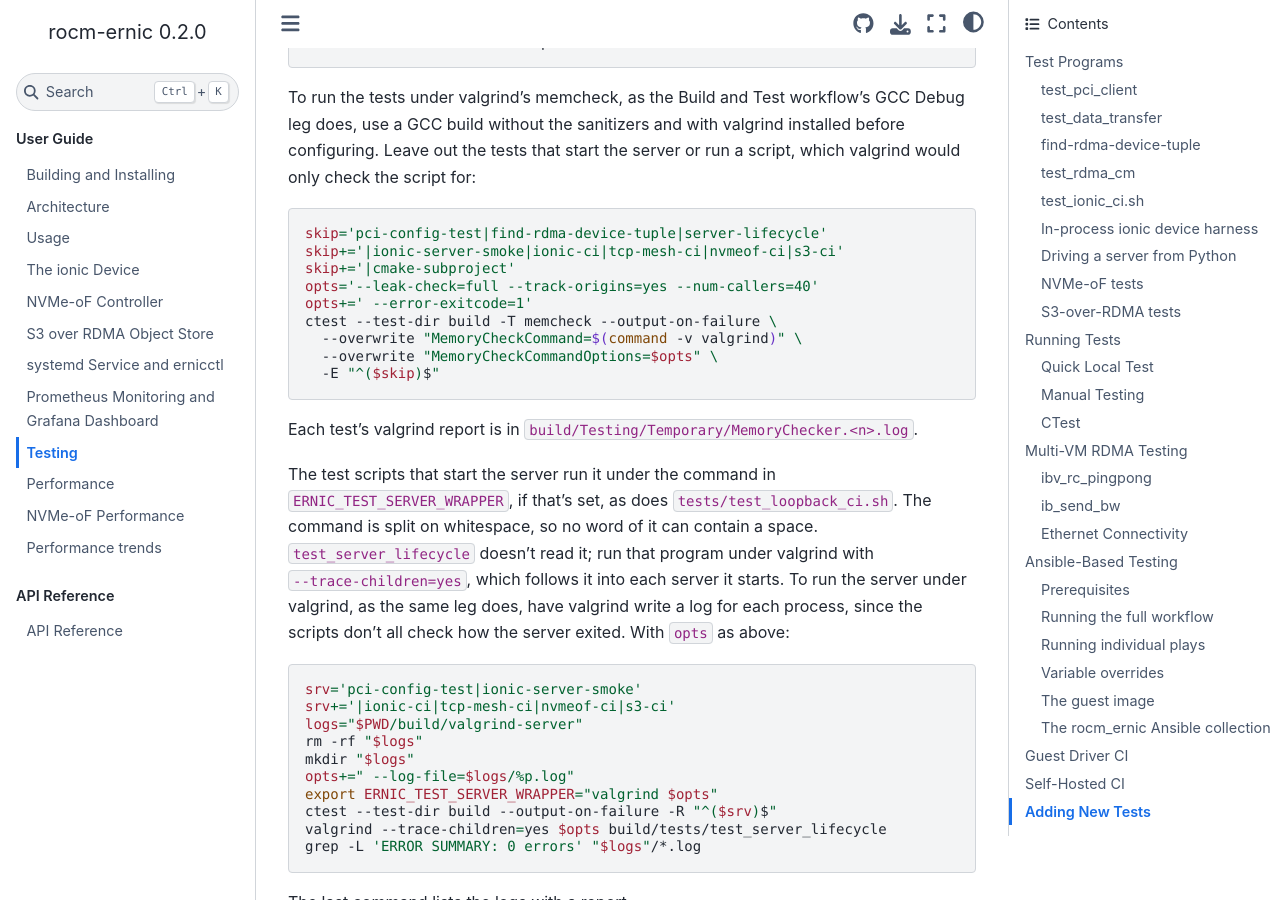
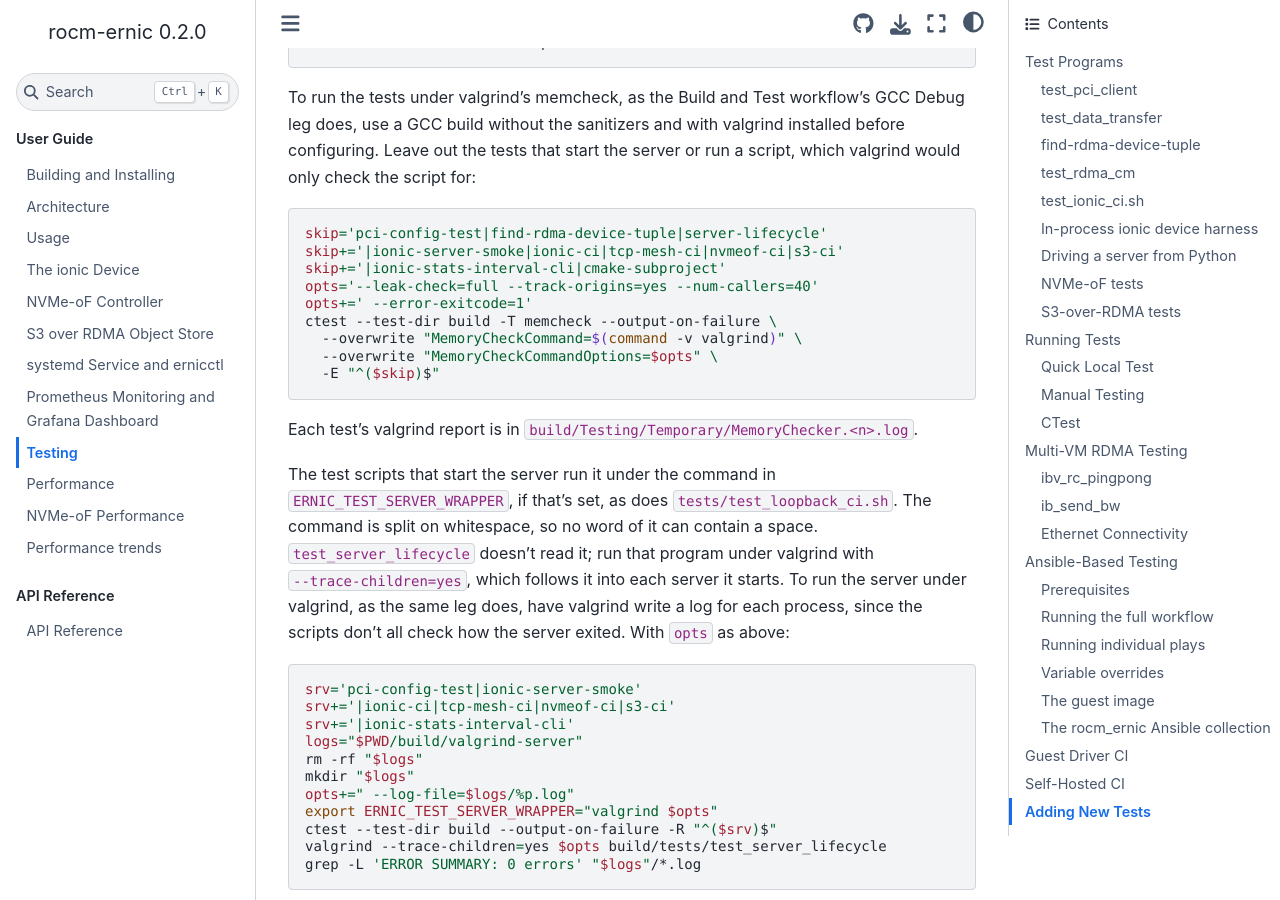
Before and after one commit to ROCm/rocm-ernic, a Sphinx documentation site: the page built from docs/testing.rst, in a window 1280 px wide and 900 px high, scrolled down 5531 px. Built offline with Sphinx 7.4.7 and the Sphinx Book theme 1.1.4, drawn with Linux system fonts in a browser that asks for light colours.

Commit message:
tests: run ionic-stats-interval-cli's server under the test wrapper
develop runs CI's GCC Debug tests under valgrind's memcheck, leaving out
the scripts that start the server, and then runs those scripts with the
server itself under ERNIC_TEST_SERVER_WRAPPER.  ionic-stats-interval-cli
starts the server and wasn't in either list, so memcheck ran the script,
and on a system without /bin/bash, such as NixOS, couldn't even start
it.

- The script starts with #!/usr/bin/env bash, as a source-tree script
  should, and runs the server under ERNIC_TEST_SERVER_WRAPPER.
- build-and-test.yml, AGENTS.md and docs/testing.rst leave it out of the
  memcheck run and add it to the server-under-valgrind run.

With the server under valgrind, all 16 of the script's server runs end
with no report.

Co-Authored-By: Claude Opus 5.5 <noreply@anthropic.com>

```diff
--- a/docs/testing.rst
+++ b/docs/testing.rst
@@ -272,7 +272,7 @@ valgrind would only check the script for:
 
    skip='pci-config-test|find-rdma-device-tuple|server-lifecycle'
    skip+='|ionic-server-smoke|ionic-ci|tcp-mesh-ci|nvmeof-ci|s3-ci'
-   skip+='|cmake-subproject'
+   skip+='|ionic-stats-interval-cli|cmake-subproject'
    opts='--leak-check=full --track-origins=yes --num-callers=40'
    opts+=' --error-exitcode=1'
    ctest --test-dir build -T memcheck --output-on-failure \
@@ -298,6 +298,7 @@ as above:
 
    srv='pci-config-test|ionic-server-smoke'
    srv+='|ionic-ci|tcp-mesh-ci|nvmeof-ci|s3-ci'
+   srv+='|ionic-stats-interval-cli'
    logs="$PWD/build/valgrind-server"
    rm -rf "$logs"
    mkdir "$logs"
```
Also changed, not shown: AGENTS.md (+2 -2 lines), 2 other files.
